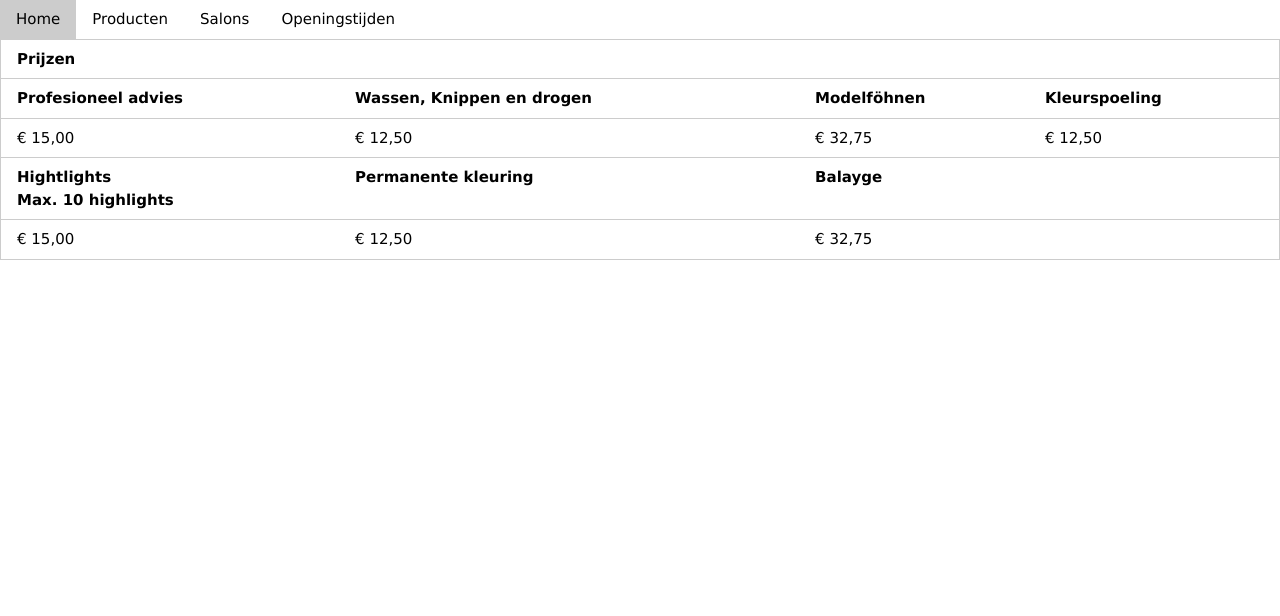
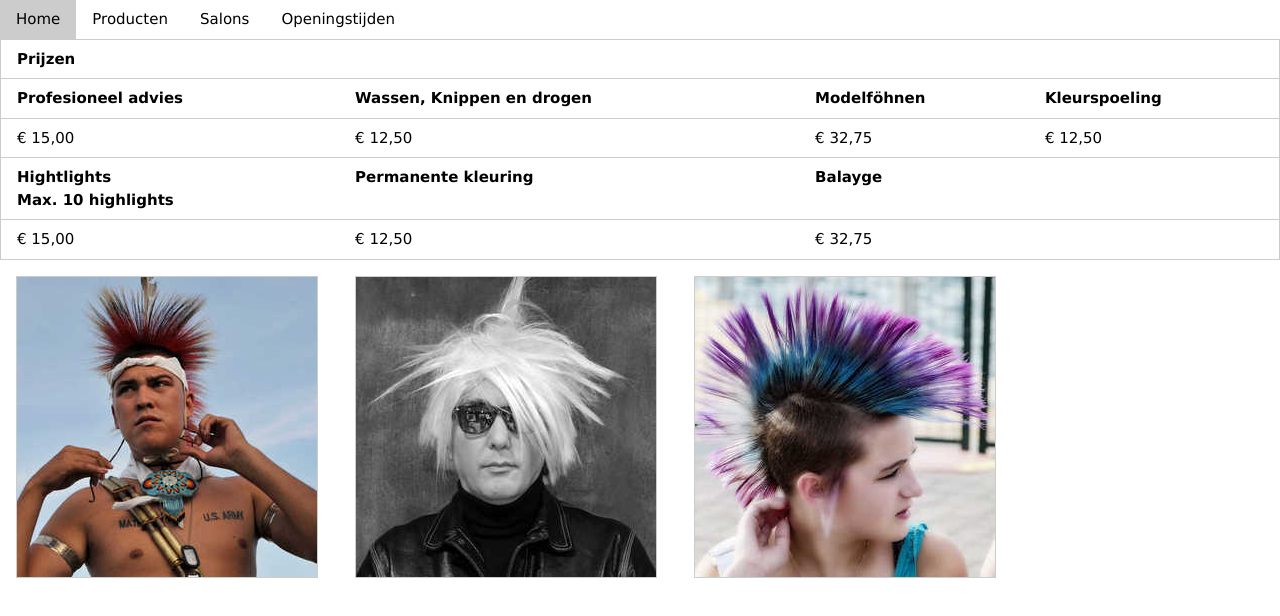
Before and after one commit to Vepnar/Scissor-magic, a plain HTML site: page index.html in a window 1280 px wide. Drawn offline with nearby package versions, Linux system fonts and the light colour scheme.

Commit message:
Assignment 6: Add 3 images 🏫

```diff
--- a/index.html
+++ b/index.html
@@ -41,5 +41,8 @@
                     <td>€ 32,75</td>
                 </tr>
         </table>
+        <img src="/assets/300px/punk1.jpg" class="w3-border w3-margin" alt="Haarstyle 1" />
+        <img src="/assets/300px/punk2.jpg" class="w3-border w3-margin" alt="Haarstyle 2" />
+        <img src="/assets/300px/punk3.jpg" class="w3-border w3-margin" alt="Hairstyle 3" />
     </body>
 </html>
```
